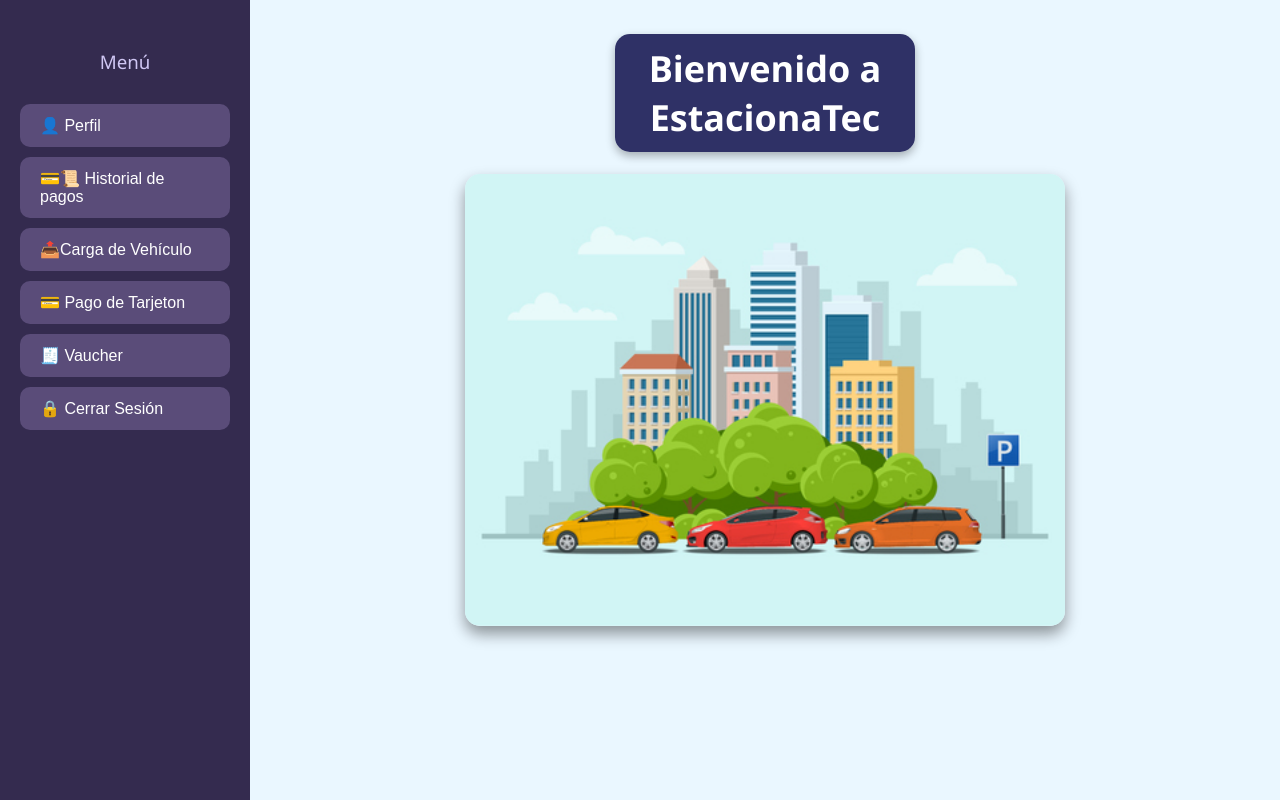
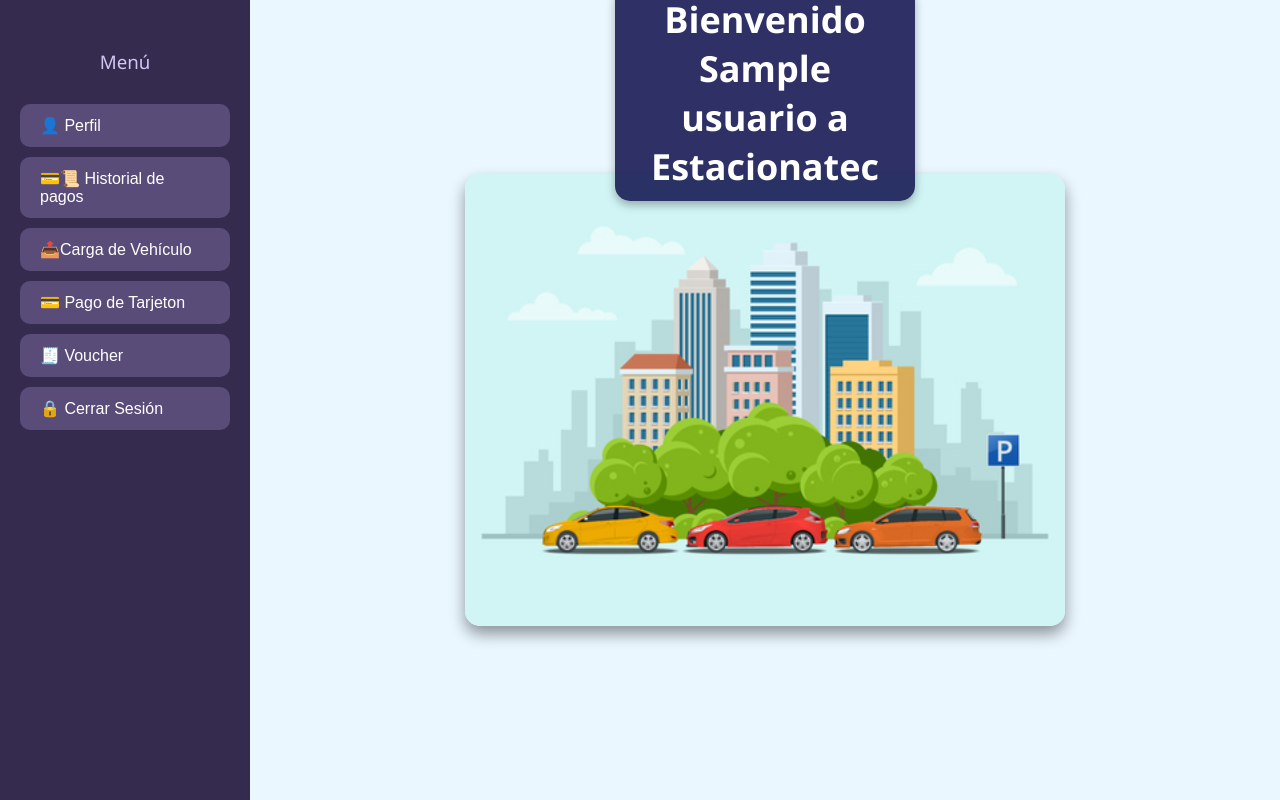
Before and after one commit to alisontirado/estacionatec, a Python web app: template ESTACIONATEC/templates/homeusuarios.html in a window 1280 px wide. Run offline with Jinja, Linux system fonts and the light colour scheme; the template is opened without the code that fills it: most values are stand-ins (such as "Sample title", 1, 10 or a date in 2020).

Commit message:
Update homeusuarios.html

```diff
--- a/ESTACIONATEC/templates/homeusuarios.html
+++ b/ESTACIONATEC/templates/homeusuarios.html
@@ -5,9 +5,7 @@
   <meta name="viewport" content="width=device-width, initial-scale=1.0">
   <title>{{ titulo_pagina }}</title>
   <style>
-    * {
-      box-sizing: border-box;
-    }
+    * { box-sizing: border-box; }
 
     body {
       font-family: "Segoe UI", Arial, sans-serif;
@@ -18,14 +16,12 @@
       height: 100vh;
     }
 
-    /* Contenedor general */
     .main-container {
       display: flex;
       flex: 1;
       min-height: 100vh;
     }
 
-    /* Barra lateral */
     .sidebar {
       width: 250px;
       background-color: #342b4f;
@@ -57,11 +53,8 @@
       gap: 10px;
     }
 
-    .sidebar button:hover {
-      background-color: #5b3dafff;
-    }
+    .sidebar button:hover { background-color: #5b3dafff; }
 
-    /* Contenido principal */
     .content {
       flex-grow: 1;
       display: flex;
@@ -109,15 +102,8 @@
         justify-content: space-around;
         padding: 15px;
       }
-
-      .content {
-        padding: 20px;
-      }
-
-      .overlay-text {
-        font-size: 24px;
-        padding: 10px 15px;
-      }
+      .content { padding: 20px; }
+      .overlay-text { font-size: 24px; padding: 10px 15px; }
     }
   </style>
 </head>
@@ -126,19 +112,19 @@
     <aside class="sidebar">
       <h3>Menú</h3>
       <button onclick="window.location.href='/miperfil'">👤 Perfil</button>
-      <button onclick="'window.location.href='/resumen/pago'">💳📜 Historial de pagos</button>
-      <button onclick="'window.location.href='/carga/vehiculo'">📤Carga de Vehículo</button>
-      <button onclick="'window.location.href='/pago/vehiculo'">💳 Pago de Tarjeton</button>
-      <button onclick="'window.location.href='/recibo'">🧾 Vaucher</button>
+      <button onclick="window.location.href='/resumen/pago'">💳📜 Historial de pagos</button>
+      <button onclick="window.location.href='/carga/vehiculo'">📤Carga de Vehículo</button>
+      <button onclick="window.location.href='/pago/vehiculo'">💳 Pago de Tarjeton</button>
+      <button onclick="window.location.href='/recibo'">🧾 Voucher</button>
       <button onclick="window.location.href='{{ url_for('logout') }}';">🔒 Cerrar Sesión</button>
     </aside>
 
     <div class="content">
       <div class="card-image">
         <img src="{{ url_for('static', filename='fondo1.jpg') }}" alt="Imagen de fondo">
-        <div class="overlay-text">Bienvenido a EstacionaTec</div>
+        <div class="overlay-text">
+          Bienvenido {{ usuario.nombre_usario}} a Estacionatec
+        </div>
       </div>
     </div>
   </div>
-</body>
-</html>
```
